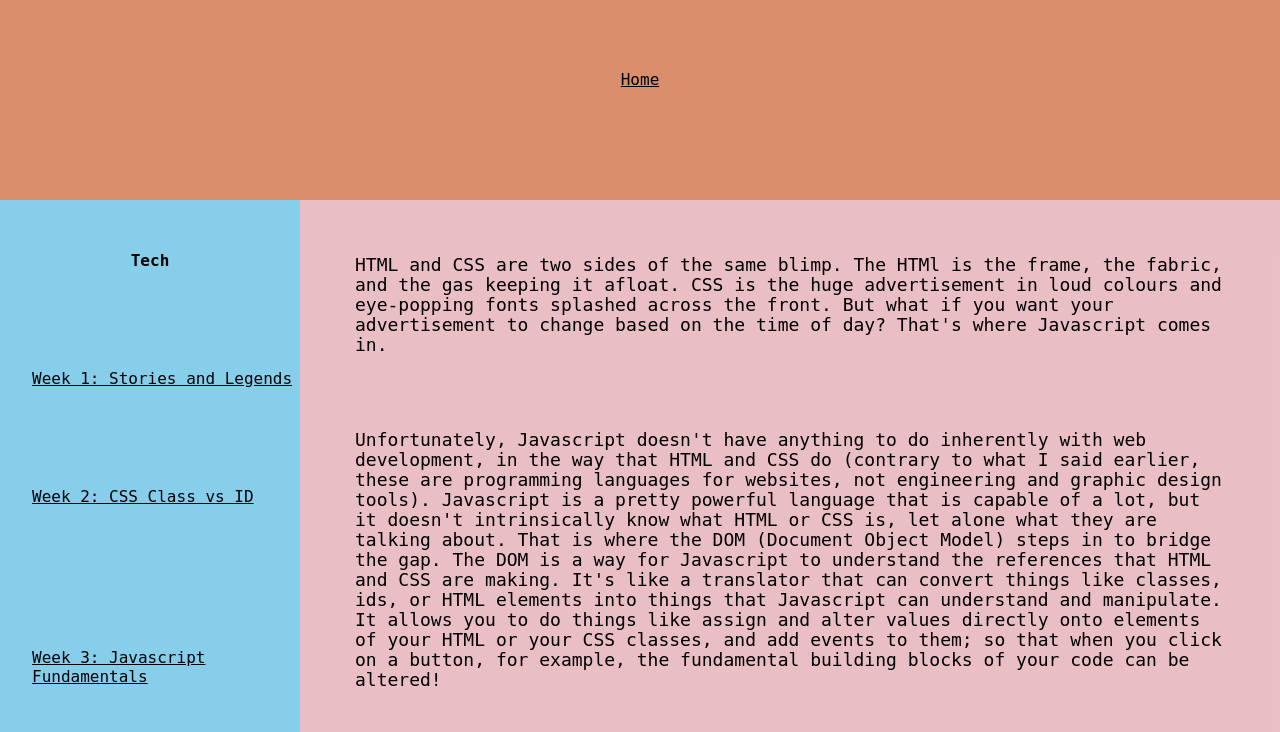
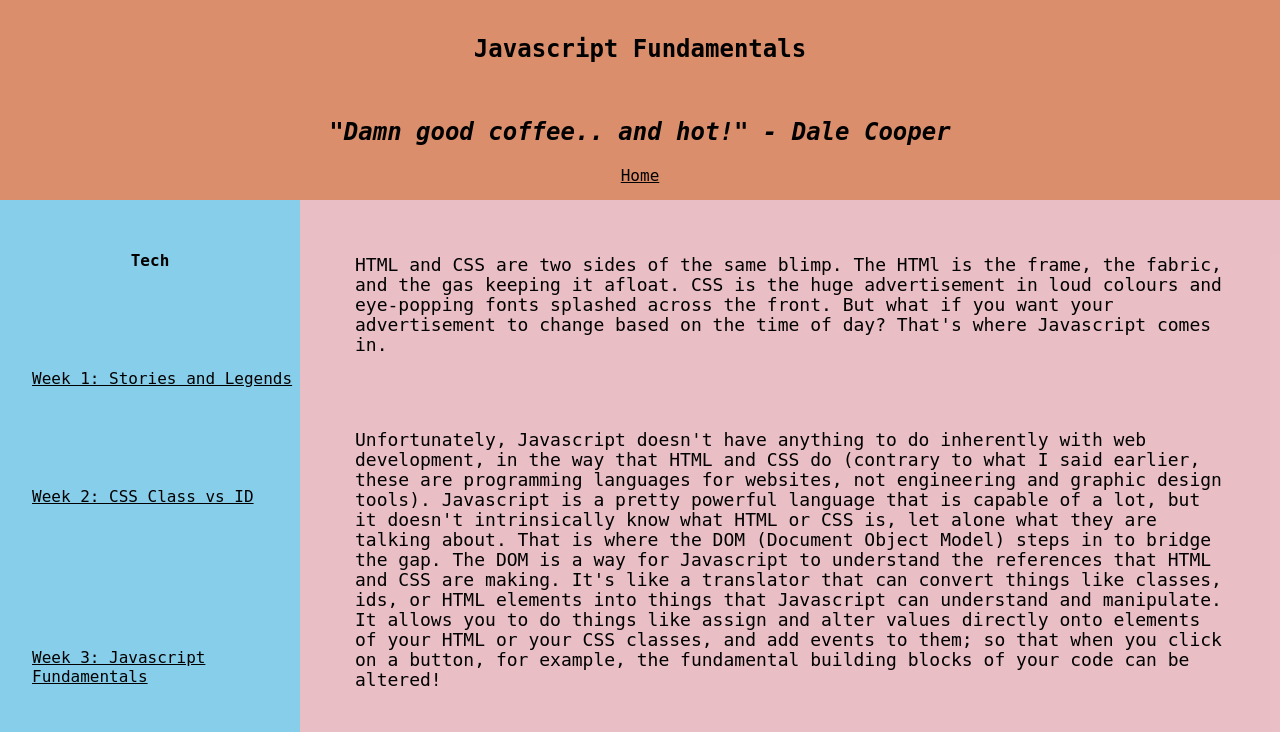
Before and after one commit to joshua-wc/joshua-wc.github.io, a plain HTML site: page blog/tech-3-blog.html in a window 1280 px wide. Shown: the top 732 px of the page. Drawn offline with Linux system fonts and the light colour scheme.

Commit message:
Add title

```diff
--- a/blog/tech-3-blog.html
+++ b/blog/tech-3-blog.html
@@ -10,10 +10,10 @@
 
     <section class="header">
       <div class="title">
-          <h1></h1>
+          <h1>Javascript Fundamentals</h1>
       </div>
       <div class="subtitle">
-          <h2></h2>
+          <h2>"Damn good coffee.. and hot!" - Dale Cooper</h2>
           <h3></h3>
       </div>
       <div>
```
